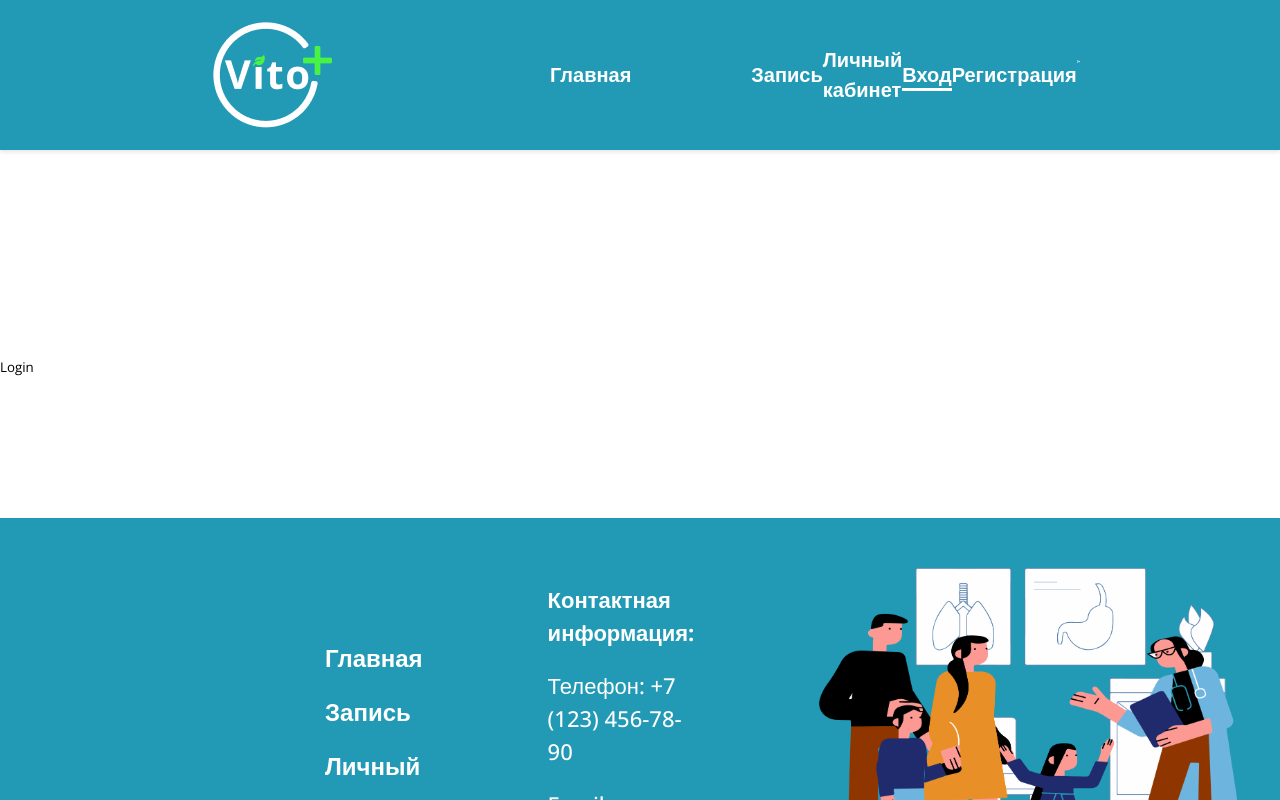
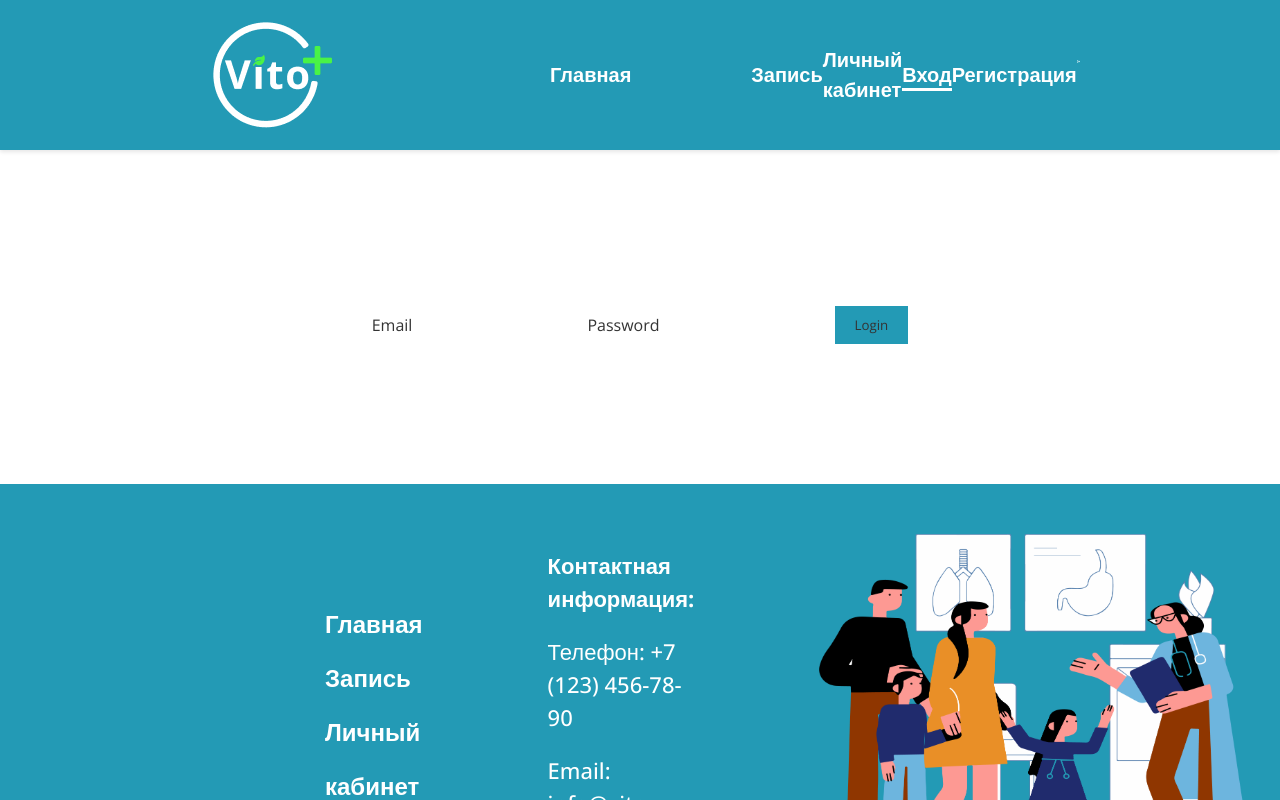
Before and after one commit to MaksimKrishtopa/front_kurs, a Vue app in the folder vite-project/: page /login in a window 1280 px wide. Shown: the top 800 px of the page. Built offline with nearby package versions, Linux system fonts and the light colour scheme.

Commit message:
api login

```diff
--- a/vite-project/src/components/LoginForm.vue
+++ b/vite-project/src/components/LoginForm.vue
@@ -27,7 +27,7 @@
 
       const login = async () => {
         try {
-          const response = await fetch('http://localhost:8000/api/login', {
+          const response = await fetch('http://localhost:80/api/login', {
             method: 'POST',
             headers: {
               'Content-Type': 'application/json'
@@ -55,5 +55,20 @@
   </script>
 
   <style scoped>
-  /* Стили для LoginForm */
+
+  * {
+    color: #343434;
+  }
+  form {
+    color: #343434;
+    display: flex;
+    align-items: center;
+    justify-content: center;
+  }
+
+  button {
+    background-color: #239AB5;
+    padding: 10px 20px;
+    cursor: pointer;
+  }
   </style>
```
